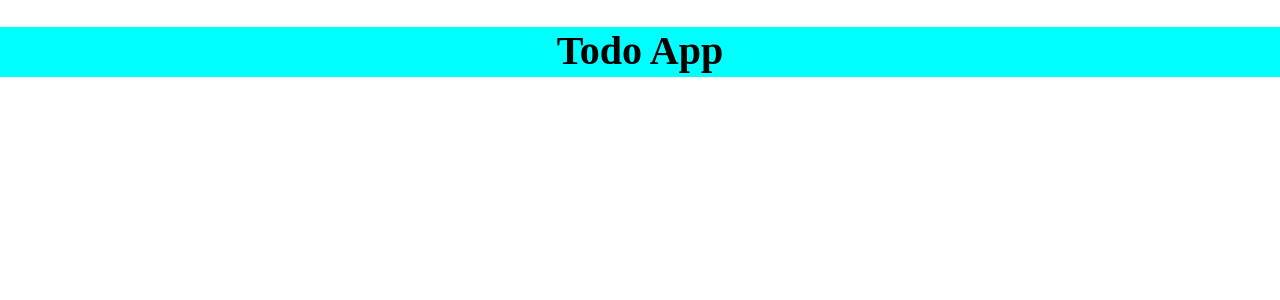
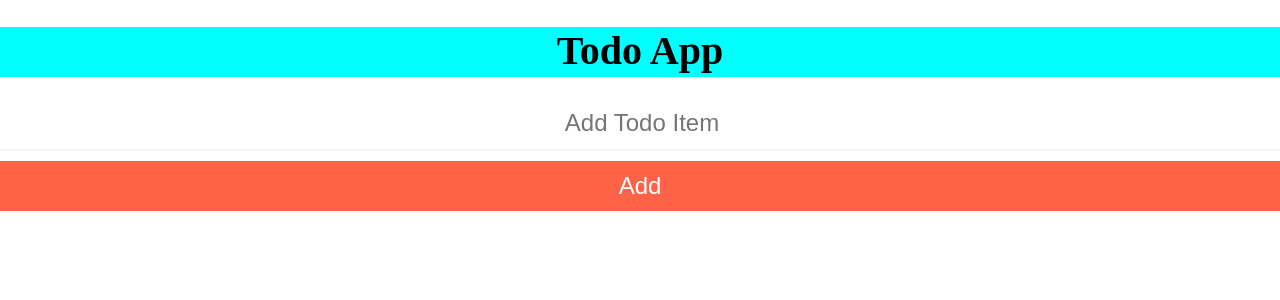
Before and after one commit to Francisomondi/Francis-todo-app, a React (Create React App) app: page / in a window 1280 px wide. Shown: the top 300 px of the page. Built offline with nearby package versions, Linux system fonts and the light colour scheme.

Commit message:
styling form and its input

```diff
--- a/src/App.js
+++ b/src/App.js
@@ -1,8 +1,10 @@
 import Header from "./components/Header";
+import Form from "./components/Form";
 function App() {
   return (
     <div className="App">
       <Header />
+      <Form />
     </div>
   );
 }
--- /dev/null
+++ b/src/components/Form.js
@@ -0,0 +1,19 @@
+import styles from "../style.module.css";
+import React from "react";
+
+const Form = () => {
+  return (
+    <div className={styles.todoform}>
+      <form>
+        <input
+          className={styles.todoinput}
+          type="text"
+          placeholder="Add Todo Item"
+        />
+        <button className={styles.todobutton}>Add</button>
+      </form>
+    </div>
+  );
+};
+
+export default Form;
--- a/src/style.module.css
+++ b/src/style.module.css
@@ -7,3 +7,25 @@
   height: 50px;
   font-size: 20px;
 }
+.todoform {
+  width: 100%;
+  margin: auto;
+  margin-top: 20px;
+}
+.todoinput {
+  width: 100%;
+  border: none;
+  border-bottom: 2px solid whitesmoke;
+  font-size: 1.5em;
+  text-align: center;
+  height: 50px;
+}
+.todobutton {
+  width: 100%;
+  height: 50px;
+  border: none;
+  background-color: tomato;
+  font-size: 1.5em;
+  color: white;
+  margin-top: 10px;
+}
```
